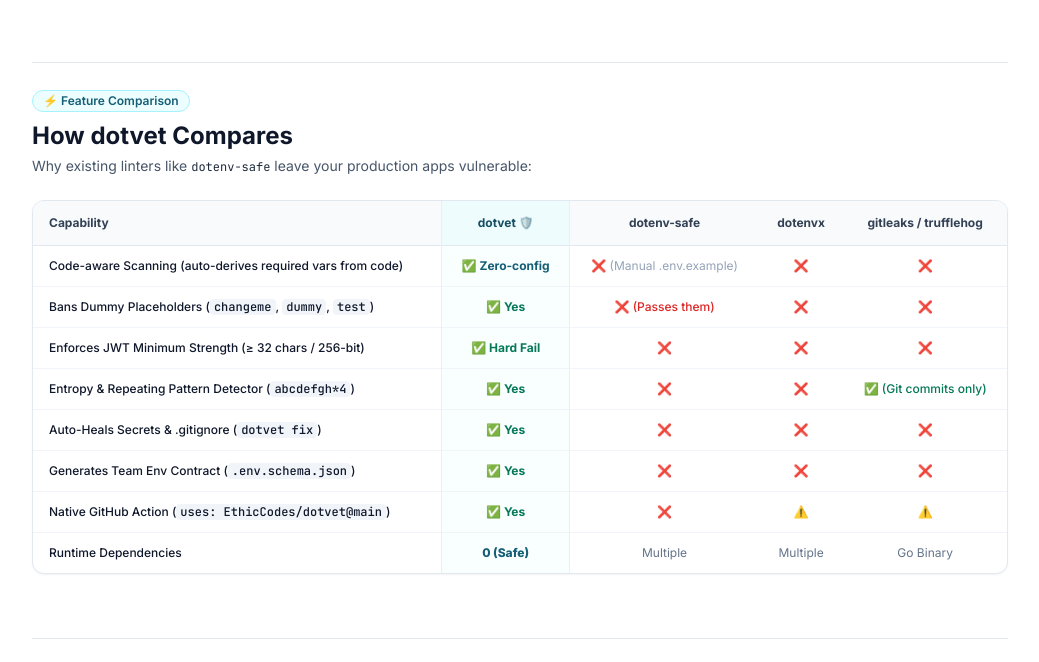
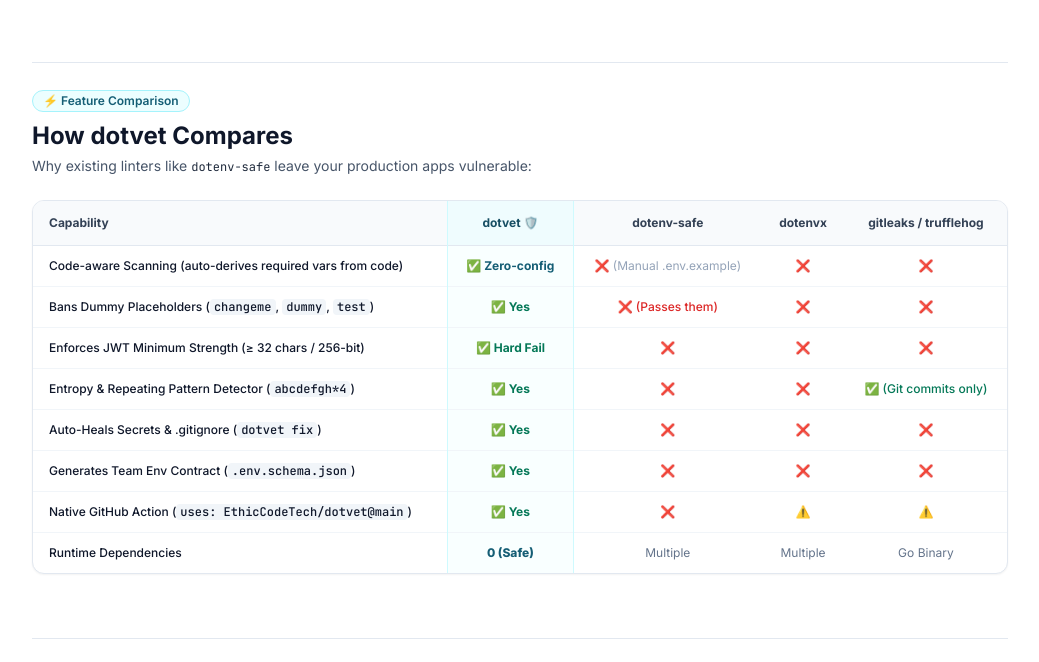
Before and after one commit to EthicCodeTech/dotvet, a PHP site: page / in a window 1280 px wide. Shown: the part 1155-1817 px from the top of the page, without its empty margins (120-1159 px from the left). Run offline with PHP 8.4, Linux system fonts and the light colour scheme; some libraries are stand-ins or nearby versions.

Commit message:
chore: update repository organization to EthicCodeTech

```diff
--- a/index.php
+++ b/index.php
@@ -11,7 +11,7 @@ $maker = "EthicCode Technologies";
 $site_url = "https://ethiccode.in/dotvet";
 $pypi_url = "https://pypi.org/project/dotvet/";
 $npm_url = "https://www.npmjs.com/package/dotvet";
-$github_url = "https://github.com/EthicCodes/dotvet";
+$github_url = "https://github.com/EthicCodeTech/dotvet";
 $contact_email = "hi@ethiccode.in";
 $current_year = date("Y");
 ?>
@@ -294,7 +294,7 @@ $current_year = date("Y");
                             <td class="py-3 px-4 text-center text-slate-400">❌</td>
                         </tr>
                         <tr class="hover:bg-slate-50/50">
-                            <td class="py-3 px-4 font-medium text-slate-900">Native GitHub Action (<code class="bg-slate-100 px-1 rounded font-mono">uses: EthicCodes/dotvet@main</code>)</td>
+                            <td class="py-3 px-4 font-medium text-slate-900">Native GitHub Action (<code class="bg-slate-100 px-1 rounded font-mono">uses: EthicCodeTech/dotvet@main</code>)</td>
                             <td class="py-3 px-4 text-center font-bold text-emerald-700 bg-cyan-50/30 border-x border-cyan-100">✅ Yes</td>
                             <td class="py-3 px-4 text-center text-slate-400">❌</td>
                             <td class="py-3 px-4 text-center text-yellow-600">⚠️</td>
@@ -509,7 +509,7 @@ $current_year = date("Y");
                 &nbsp;&nbsp;&nbsp;&nbsp;<span class="text-purple-400">steps:</span><br>
                 &nbsp;&nbsp;&nbsp;&nbsp;&nbsp;&nbsp;<span class="text-cyan-400">- uses:</span> actions/checkout@v4<br>
                 &nbsp;&nbsp;&nbsp;&nbsp;&nbsp;&nbsp;<span class="text-cyan-400">- name:</span> Verify Environment Variable Security<br>
-                &nbsp;&nbsp;&nbsp;&nbsp;&nbsp;&nbsp;&nbsp;&nbsp;<span class="text-cyan-400">uses:</span> <span class="text-yellow-300">EthicCodes/dotvet@main</span><br>
+                &nbsp;&nbsp;&nbsp;&nbsp;&nbsp;&nbsp;&nbsp;&nbsp;<span class="text-cyan-400">uses:</span> <span class="text-yellow-300">EthicCodeTech/dotvet@main</span><br>
                 &nbsp;&nbsp;&nbsp;&nbsp;&nbsp;&nbsp;&nbsp;&nbsp;<span class="text-cyan-400">with:</span><br>
                 &nbsp;&nbsp;&nbsp;&nbsp;&nbsp;&nbsp;&nbsp;&nbsp;&nbsp;&nbsp;<span class="text-slate-300">strict:</span> <span class="text-emerald-400">'true'</span>
             </div>
--- a/package.json
+++ b/package.json
@@ -36,10 +36,10 @@
   "license": "MIT",
   "repository": {
     "type": "git",
-    "url": "git+https://github.com/EthicCodes/dotvet.git"
+    "url": "git+https://github.com/EthicCodeTech/dotvet.git"
   },
   "bugs": {
-    "url": "https://github.com/EthicCodes/dotvet/issues"
+    "url": "https://github.com/EthicCodeTech/dotvet/issues"
   },
   "homepage": "https://ethiccode.in/dotvet"
 }
--- a/pyproject.toml
+++ b/pyproject.toml
@@ -44,7 +44,8 @@ dotvet = "dotvet.cli:main"
 
 [project.urls]
 Homepage = "https://ethiccode.in/dotvet"
-Issues = "https://github.com/EthicCodes/dotvet/issues"
+Repository = "https://github.com/EthicCodeTech/dotvet"
+Issues = "https://github.com/EthicCodeTech/dotvet/issues"
 
 [tool.setuptools.packages.find]
 include = ["dotvet*"]
--- a/src/generator.js
+++ b/src/generator.js
@@ -82,7 +82,7 @@ export function inferVarMeta(varName) {
 export function generateEnvExample(varMap) {
   const lines = [
     '# .env.example',
-    '# Auto-generated by dotvet (https://github.com/EthicCodes/dotvet)',
+    '# Auto-generated by dotvet (https://github.com/EthicCodeTech/dotvet)',
     '# Copy this file to .env and replace with your local secrets.',
     ''
   ];
--- a/web/index.php
+++ b/web/index.php
@@ -11,7 +11,7 @@ $maker = "EthicCode Technologies";
 $site_url = "https://ethiccode.in/dotvet";
 $pypi_url = "https://pypi.org/project/dotvet/";
 $npm_url = "https://www.npmjs.com/package/dotvet";
-$github_url = "https://github.com/EthicCodes/dotvet";
+$github_url = "https://github.com/EthicCodeTech/dotvet";
 $contact_email = "hi@ethiccode.in";
 $current_year = date("Y");
 ?>
@@ -294,7 +294,7 @@ $current_year = date("Y");
                             <td class="py-3 px-4 text-center text-slate-400">❌</td>
                         </tr>
                         <tr class="hover:bg-slate-50/50">
-                            <td class="py-3 px-4 font-medium text-slate-900">Native GitHub Action (<code class="bg-slate-100 px-1 rounded font-mono">uses: EthicCodes/dotvet@main</code>)</td>
+                            <td class="py-3 px-4 font-medium text-slate-900">Native GitHub Action (<code class="bg-slate-100 px-1 rounded font-mono">uses: EthicCodeTech/dotvet@main</code>)</td>
                             <td class="py-3 px-4 text-center font-bold text-emerald-700 bg-cyan-50/30 border-x border-cyan-100">✅ Yes</td>
                             <td class="py-3 px-4 text-center text-slate-400">❌</td>
                             <td class="py-3 px-4 text-center text-yellow-600">⚠️</td>
@@ -509,7 +509,7 @@ $current_year = date("Y");
                 &nbsp;&nbsp;&nbsp;&nbsp;<span class="text-purple-400">steps:</span><br>
                 &nbsp;&nbsp;&nbsp;&nbsp;&nbsp;&nbsp;<span class="text-cyan-400">- uses:</span> actions/checkout@v4<br>
                 &nbsp;&nbsp;&nbsp;&nbsp;&nbsp;&nbsp;<span class="text-cyan-400">- name:</span> Verify Environment Variable Security<br>
-                &nbsp;&nbsp;&nbsp;&nbsp;&nbsp;&nbsp;&nbsp;&nbsp;<span class="text-cyan-400">uses:</span> <span class="text-yellow-300">EthicCodes/dotvet@main</span><br>
+                &nbsp;&nbsp;&nbsp;&nbsp;&nbsp;&nbsp;&nbsp;&nbsp;<span class="text-cyan-400">uses:</span> <span class="text-yellow-300">EthicCodeTech/dotvet@main</span><br>
                 &nbsp;&nbsp;&nbsp;&nbsp;&nbsp;&nbsp;&nbsp;&nbsp;<span class="text-cyan-400">with:</span><br>
                 &nbsp;&nbsp;&nbsp;&nbsp;&nbsp;&nbsp;&nbsp;&nbsp;&nbsp;&nbsp;<span class="text-slate-300">strict:</span> <span class="text-emerald-400">'true'</span>
             </div>
```
Also changed, not shown: README.md, 2 other files.
